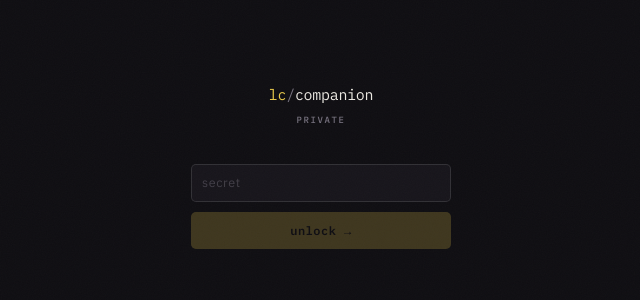
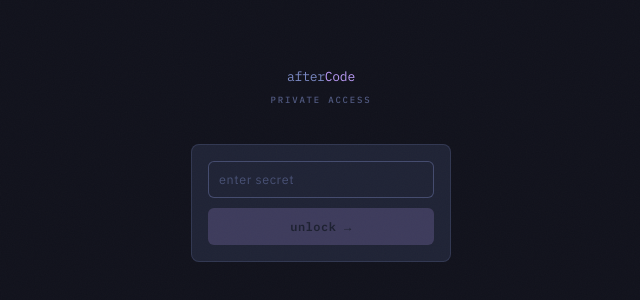
Before and after one commit to leejiayi-ljy/AfterCode, a React (Vite) app: page / in a window 1280 px wide. Shown: the part 234-534 px from the top of the page, without its empty margins (319-959 px from the left). Built offline with nearby package versions, Linux system fonts and the light colour scheme.

Commit message:
fix port binding issue and update stylings

```diff
--- a/api/analyze.js
+++ b/api/analyze.js
@@ -52,8 +52,8 @@ export default async function handler(req, res) {
         },
       },
     })
-
-    return res.json(message.parsed_output)
+    const text = message.content.find((b) => b.type === 'text')?.text
+    return res.json(JSON.parse(text))
   } catch (err) {
     console.error('Claude API error:', err)
     return res.status(502).json({ error: 'Upstream API error' })
--- /dev/null
+++ b/api/hello.js
@@ -0,0 +1,3 @@
+export default function handler(req, res) {
+  res.send('Hello!')
+}
--- a/src/App.jsx
+++ b/src/App.jsx
@@ -16,24 +16,32 @@ function SecretGate({ onUnlock }) {
       style={{ height: '100%', background: 'var(--bg)' }}
       className='flex flex-col items-center justify-center gap-10'
     >
-      <div className='flex flex-col items-center gap-2'>
-        <div className='mono' style={{ fontSize: '15px', letterSpacing: '-0.02em' }}>
-          <span style={{ color: 'var(--amber)' }}>lc</span>
-          <span style={{ color: 'var(--text-muted)' }}>/</span>
-          <span style={{ color: 'var(--text)' }}>companion</span>
+      <div className='flex flex-col items-center gap-3'>
+        <div className='brand'>
+          <span className='brand-after'>after</span>
+          <span className='brand-code'>Code</span>
         </div>
-        <span className='label' style={{ letterSpacing: '0.18em' }}>
-          private
+        <span className='label' style={{ letterSpacing: '0.2em', opacity: 0.6 }}>
+          private access
         </span>
       </div>
 
-      <div className='flex flex-col gap-2.5' style={{ width: '260px' }}>
+      <div
+        className='flex flex-col gap-2.5'
+        style={{
+          width: '260px',
+          background: 'var(--surface)',
+          border: '1px solid var(--border)',
+          borderRadius: '8px',
+          padding: '16px',
+        }}
+      >
         <input
           type='password'
           value={value}
           onChange={(e) => setValue(e.target.value)}
           onKeyDown={(e) => e.key === 'Enter' && value && onUnlock(value)}
-          placeholder='secret'
+          placeholder='enter secret'
           autoFocus
           className='field mono'
           style={{ letterSpacing: '0.05em' }}
@@ -118,14 +126,17 @@ export default function App() {
         style={{
           borderBottom: '1px solid var(--border)',
           padding: '0 18px',
-          height: '40px',
+          height: '42px',
           gap: '12px',
+          background: 'rgba(31, 35, 53, 0.6)',
+          backdropFilter: 'blur(8px)',
+          position: 'relative',
+          zIndex: 10,
         }}
       >
-        <span className='mono' style={{ fontSize: '13px', letterSpacing: '-0.01em' }}>
-          <span style={{ color: 'var(--amber)' }}>lc</span>
-          <span style={{ color: 'var(--text-dim)' }}>/</span>
-          <span style={{ color: 'var(--text)' }}>companion</span>
+        <span className='brand'>
+          <span className='brand-after'>after</span>
+          <span className='brand-code'>Code</span>
         </span>
 
         <div style={{ flex: 1 }} />
--- a/src/index.css
+++ b/src/index.css
@@ -4,39 +4,42 @@
 @tailwind components;
 @tailwind utilities;
 
-/* ── Tokens ─────────────────────────────────── */
+/* ── Tokyo Night Tokens ──────────────────────── */
 :root {
-  --bg: #0f0e12;
-  --surface: #17151b;
-  --surface-hi: #1e1c24;
-  --surface-hhi: #25232d;
+  --bg: #11121c;
+  --surface: #1f2335;
+  --surface-hi: #252a3d;
+  --surface-hhi: #2d3348;
 
-  --text: #edeae3;
-  --text-muted: #76717e;
-  --text-dim: #38343f;
+  --text: #c8d3f5;
+  --text-muted: #7a88c3;
+  --text-dim: #4a5380;
 
-  --border: rgba(255, 255, 255, 0.065);
-  --border-hi: rgba(255, 255, 255, 0.115);
+  --border: rgba(122, 136, 195, 0.2);
+  --border-hi: rgba(122, 136, 195, 0.4);
 
-  --amber: #e9c94a;
-  --amber-dim: rgba(233, 201, 74, 0.1);
-  --amber-border: rgba(233, 201, 74, 0.22);
+  /* Purple — primary accent */
+  --amber: #bb9af7;
+  --amber-dim: rgba(187, 154, 247, 0.1);
+  --amber-border: rgba(187, 154, 247, 0.28);
 
-  --green: #4cd98a;
-  --green-dim: rgba(76, 217, 138, 0.1);
-  --green-border: rgba(76, 217, 138, 0.22);
+  --green: #9ece6a;
+  --green-dim: rgba(158, 206, 106, 0.1);
+  --green-border: rgba(158, 206, 106, 0.25);
 
-  --red: #f27272;
-  --red-dim: rgba(242, 114, 114, 0.1);
-  --red-border: rgba(242, 114, 114, 0.22);
+  --red: #f7768e;
+  --red-dim: rgba(247, 118, 142, 0.1);
+  --red-border: rgba(247, 118, 142, 0.25);
 
-  --orange: #f59553;
-  --orange-dim: rgba(245, 149, 83, 0.1);
-  --orange-border: rgba(245, 149, 83, 0.22);
+  --orange: #ff9e64;
+  --orange-dim: rgba(255, 158, 100, 0.1);
+  --orange-border: rgba(255, 158, 100, 0.25);
 
-  --blue: #62a9f7;
-  --blue-dim: rgba(98, 169, 247, 0.1);
-  --blue-border: rgba(98, 169, 247, 0.22);
+  --blue: #7dcfff;
+  --blue-dim: rgba(125, 207, 255, 0.1);
+  --blue-border: rgba(125, 207, 255, 0.25);
+
+  --teal: #73daca;
 }
 
 /* ── Reset ───────────────────────────────────── */
@@ -63,6 +66,20 @@
     font-size: 13px;
     line-height: 1.6;
     -webkit-font-smoothing: antialiased;
+  }
+
+  /* Atmospheric purple glow — top of screen */
+  body::before {
+    content: '';
+    position: fixed;
+    inset: 0;
+    background: radial-gradient(
+      ellipse 90% 40% at 50% -5%,
+      rgba(187, 154, 247, 0.055) 0%,
+      transparent 70%
+    );
+    pointer-events: none;
+    z-index: 0;
   }
 
   /* Subtle noise grain overlay */
@@ -95,7 +112,11 @@
 .card {
   background: var(--surface);
   border: 1px solid var(--border);
-  border-radius: 5px;
+  border-radius: 6px;
+  transition: border-color 0.15s;
+}
+.card:hover {
+  border-color: var(--border-hi);
 }
 
 /* ── Language tabs ───────────────────────────── */
@@ -120,9 +141,9 @@
   background: var(--surface-hi);
 }
 .lang-tab.active {
-  color: var(--text);
-  background: var(--surface-hi);
-  border-color: var(--border-hi);
+  color: var(--amber);
+  background: var(--amber-dim);
+  border-color: var(--amber-border);
 }
 
 /* ── Analyze button ──────────────────────────── */
@@ -130,17 +151,18 @@
   width: 100%;
   padding: 9px 16px;
   background: var(--amber);
-  color: #0f0e12;
+  color: #16161e;
   font-family: 'IBM Plex Mono', monospace;
   font-size: 12px;
   font-weight: 600;
   letter-spacing: 0.04em;
   border: none;
-  border-radius: 5px;
+  border-radius: 6px;
   cursor: pointer;
   transition:
     opacity 0.12s,
-    transform 0.08s;
+    transform 0.08s,
+    box-shadow 0.15s;
   display: flex;
   align-items: center;
   justify-content: center;
@@ -148,13 +170,14 @@
   flex-shrink: 0;
 }
 .btn-analyze:hover:not(:disabled) {
-  opacity: 0.87;
+  opacity: 0.9;
+  box-shadow: 0 0 16px rgba(187, 154, 247, 0.35);
 }
 .btn-analyze:active:not(:disabled) {
   transform: scale(0.988);
 }
 .btn-analyze:disabled {
-  opacity: 0.22;
+  opacity: 0.2;
   cursor: not-allowed;
 }
 
@@ -311,11 +334,11 @@
   color: var(--text);
   font-family: 'IBM Plex Sans', sans-serif;
   font-size: 12.5px;
-  border-radius: 5px;
+  border-radius: 6px;
   padding: 8px 10px;
   line-height: 1.55;
   outline: none;
-  transition: border-color 0.12s;
+  transition: border-color 0.15s;
   resize: none;
   width: 100%;
 }
@@ -326,3 +349,17 @@
 .field:focus {
   border-color: var(--border-hi);
 }
+
+/* ── Brand wordmark ──────────────────────────── */
+.brand {
+  font-family: 'IBM Plex Mono', monospace;
+  font-size: 13px;
+  letter-spacing: -0.02em;
+  line-height: 1;
+}
+.brand-after {
+  color: var(--text-muted);
+}
+.brand-code {
+  color: var(--amber);
+}
```
Also changed, not shown: vercel.json.
